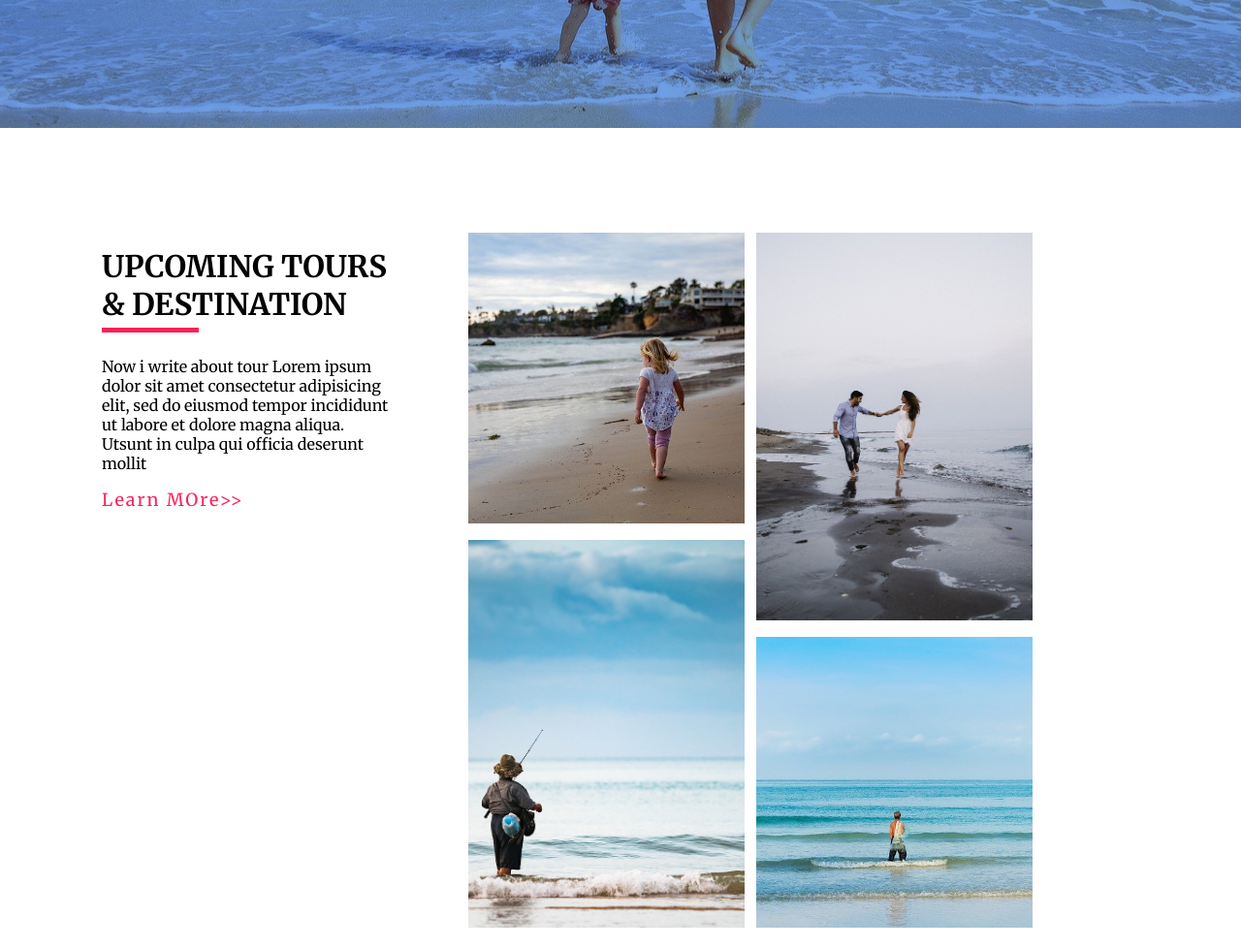
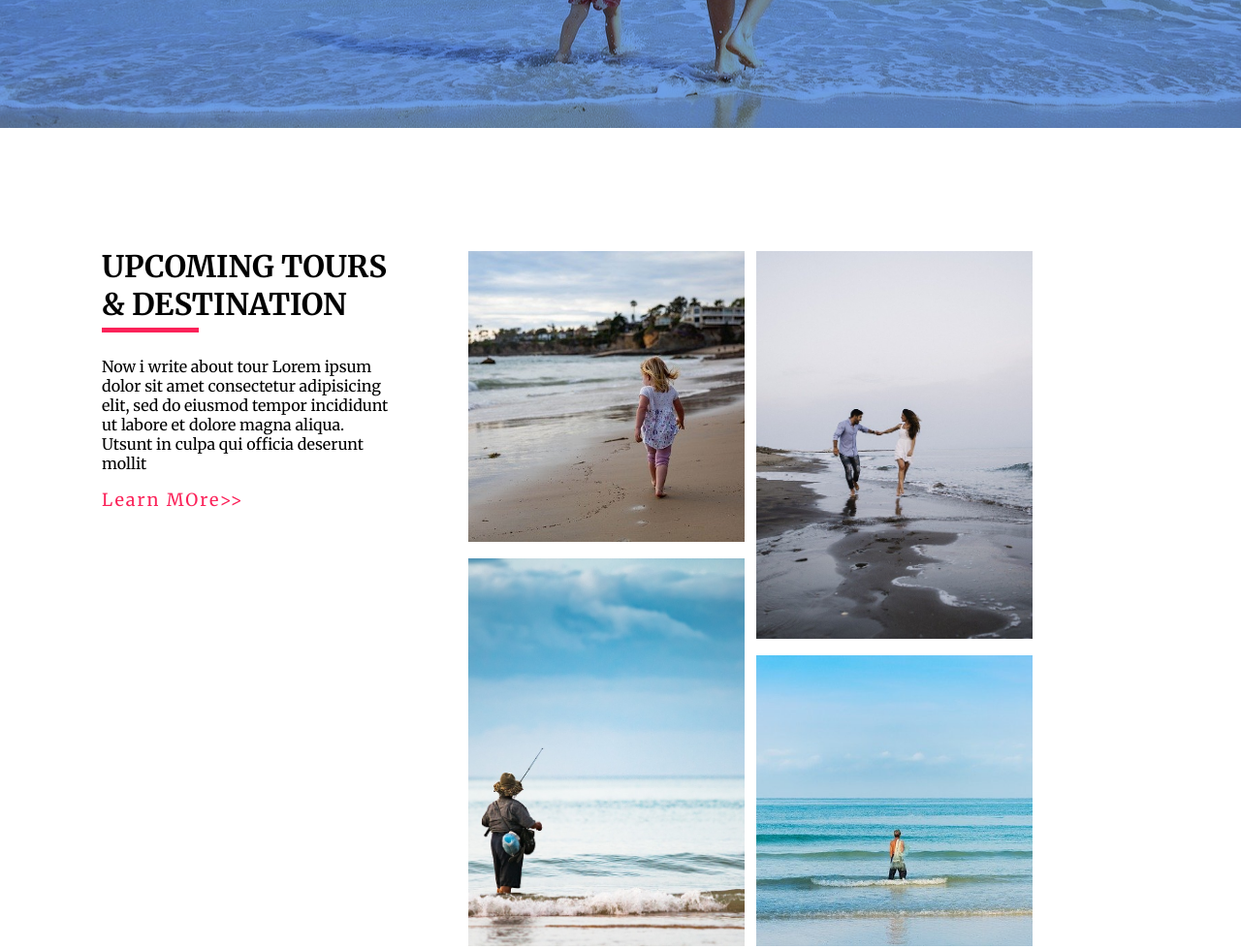
Before and after one commit to Rahulislam1177/ADVENTURE, a plain HTML site: page index.html in a window 1280 px wide. Shown: the part 1880-2859 px from the top of the page at 97% size. Drawn offline with Linux system fonts and the light colour scheme.

Commit message:
Add files via upload

```diff
--- a/style.css
+++ b/style.css
@@ -257,7 +257,7 @@ display: flex;
 }
 .img-section {
     display: flex;
-    padding: 108px 70px 0px 0px;
+    padding: 127px 70px 0px 0px;
     margin: 0 28px 0px 0;
 }
 
```
